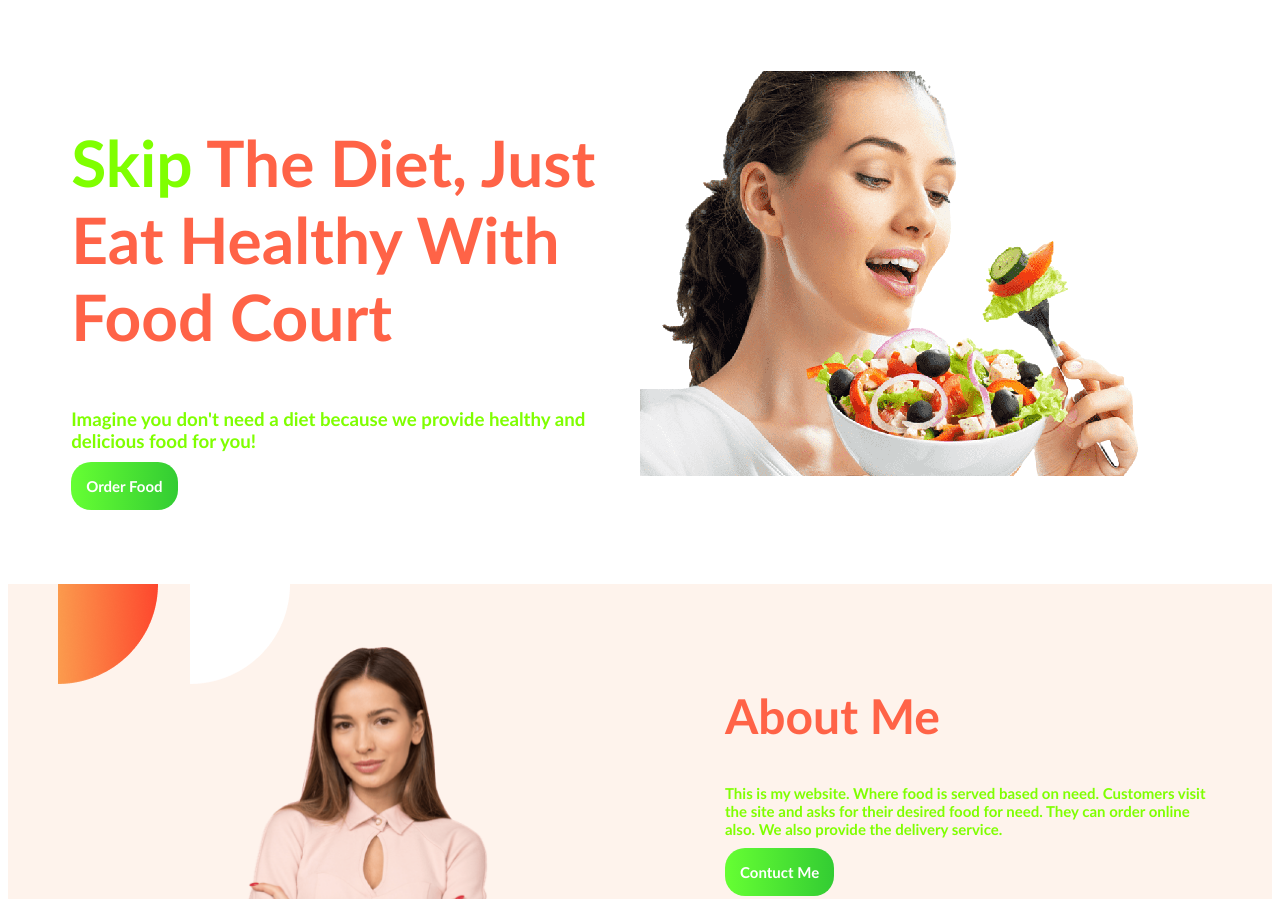
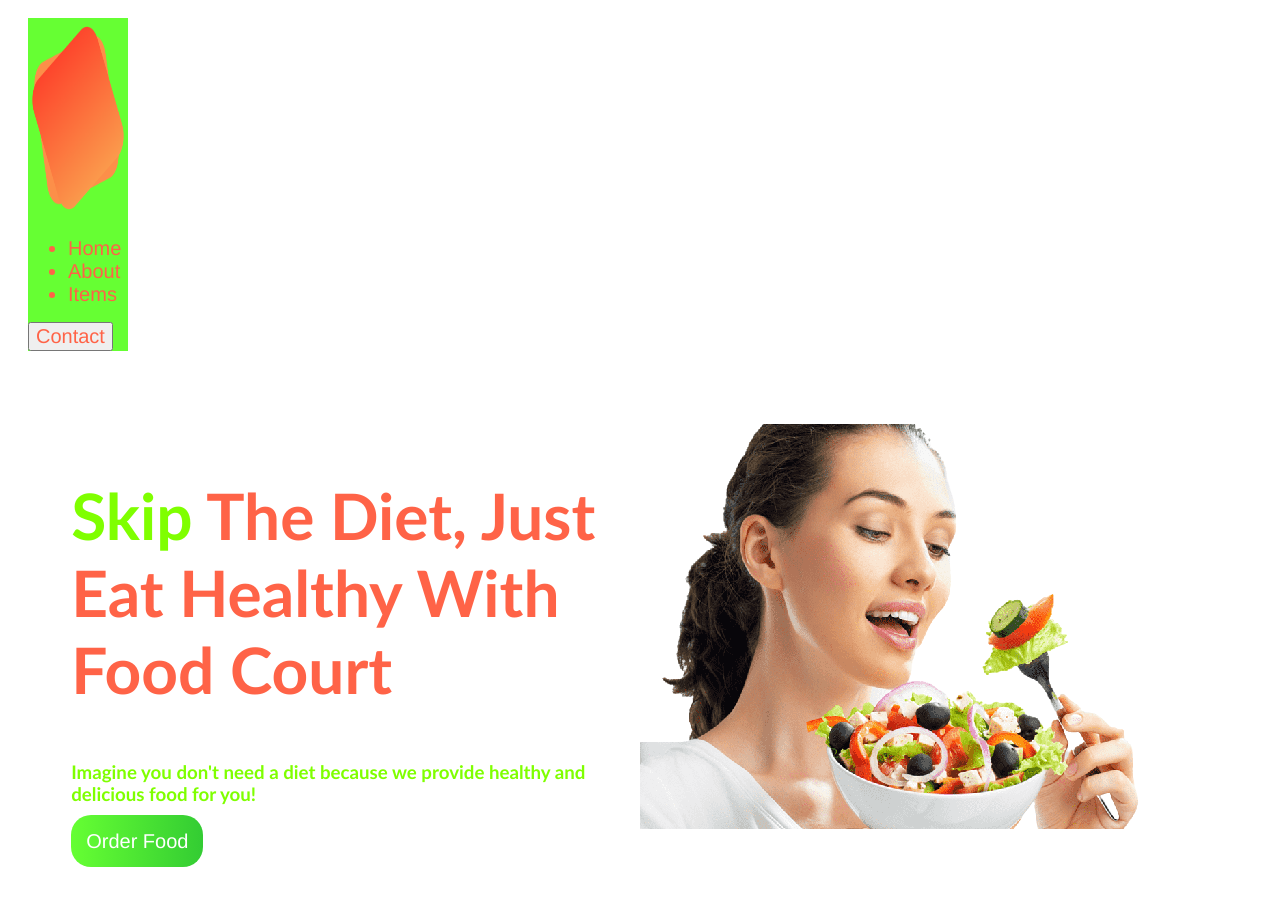
Before and after one commit to Aunek-dc/Food_Court, a plain HTML site: page index.html in a window 1280 px wide. Shown: the top 899 px of the page. Drawn offline with Linux system fonts and the light colour scheme.

Commit message:
Finished

```diff
--- a/index.html
+++ b/index.html
@@ -11,6 +11,19 @@
 </head>
 
 <body>
+    <header>
+        <div class="navtag">
+            <nav>
+                <img src="food-network-main/images/shapes/Group 8450.png" alt="" width="100" height="200">
+                <ul class="Navlink">
+                    <li><a href="#">Home</a></li>
+                    <li><a href="#">About</a></li>
+                    <li><a href="#">Items</a></li>
+                </ul>
+            </nav>
+            <a class="extra" href="#"><Button>Contact</Button></a>
+        </div>
+    </header>
     <section class="First-section">
         <div class="widthrange">
             <h1><span id="Skip">Skip</span> <span id="Skiprest">
--- a/style.css
+++ b/style.css
@@ -1,3 +1,20 @@
+.navtag{
+    background-color: #66ff33;
+    box-sizing: border-box;
+}
+li,a,button{
+    font-family: 'Franklin Gothic Medium', 'Arial Narrow', Arial, sans-serif;
+    font-weight: 500;
+    font-size: 20px;
+    color: tomato;
+    text-decoration: none;
+}
+header{
+    display: flex;
+    justify-content: space-between;
+    align-items: center;
+    padding: 10px 20px;
+}
 body{
     font-family:'Gill Sans', 'Gill Sans MT', Calibri, 'Trebuchet MS', sans-serif;
 }
```
